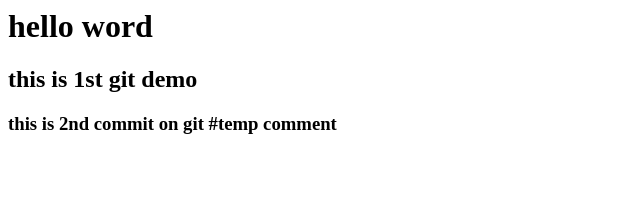
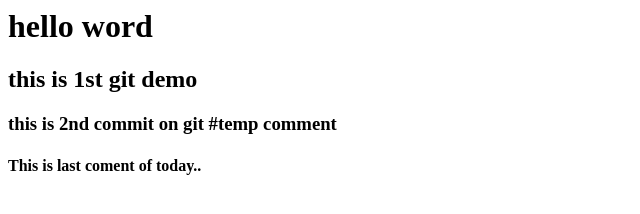
Before and after one commit to chaitanyajagtap007/Demo_1, a plain HTML site: page index.html in a window 1280 px wide. Shown: the whole page, without its empty margins (0-640 px from the left). Drawn offline with Linux system fonts and the light colour scheme.

Commit message:
new commet added

```diff
--- a/index.html
+++ b/index.html
@@ -1,3 +1,4 @@
 <h1>hello word</h1>
 <h2>this is 1st git demo</h2>
 <h3>this is 2nd commit on git #temp comment</h3>
+<h4>This  is last coment of today..</h4>
```
